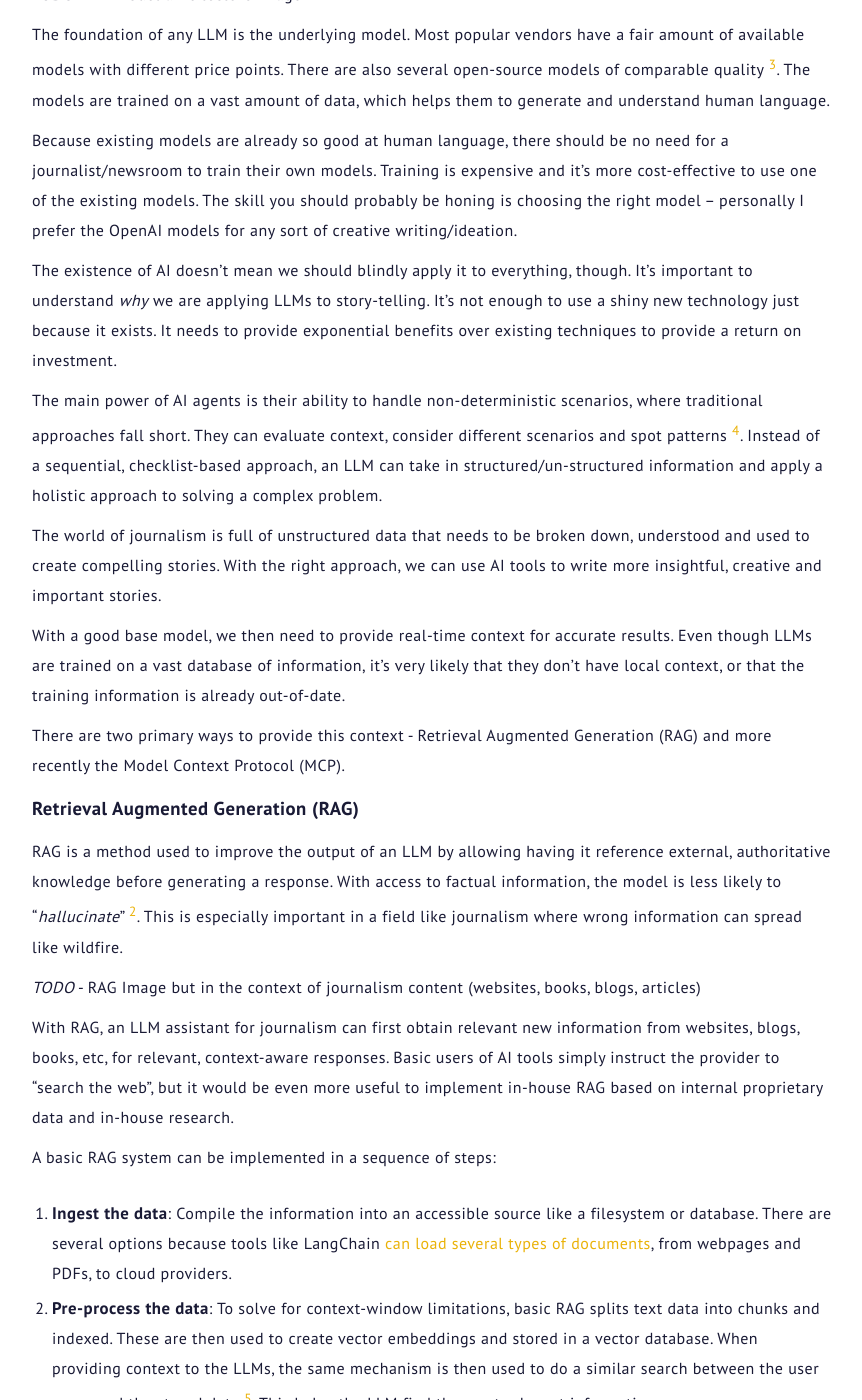
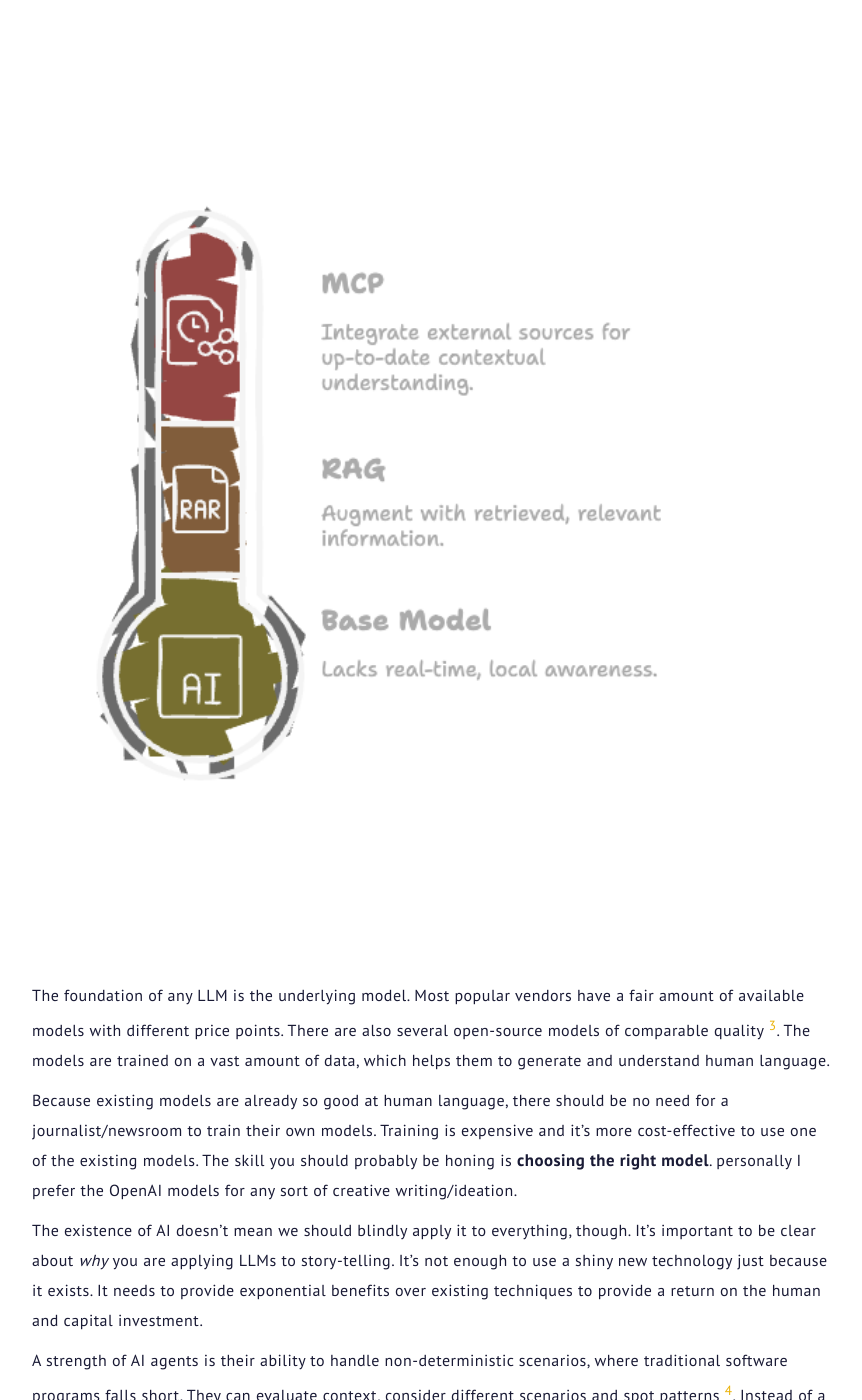
Before and after one commit to OpeOnikute/opeonikute.github.io, a Jekyll site: the page built from posts/ai-journalism.md, in a window 1280 px wide and 1400 px high, scrolled down 1058 px. Shown: the whole window, without its empty margins (208-1070 px from the left). Built offline with Jekyll 4.4.1, drawn with Linux system fonts in a browser that asks for light colours; nearby versions of some CDN libraries; some of the changed text lies outside the part shown.

Commit message:
add some images

```diff
--- a/posts/ai-journalism.md
+++ b/posts/ai-journalism.md
@@ -28,19 +28,19 @@
 
 ### Training a Model
 
-*TODO* LLM model arhcitecture image
+![Choosing a model](/media/ai-training-model.png)
 
 The foundation of any LLM is the underlying model. Most popular vendors have a fair amount of available models with different price points. There are also several open-source models of comparable quality [^3]. The models are trained on a vast amount of data, which helps them to generate and understand human language.
 
-Because existing models are already so good at human language, there should be no need for a journalist/newsroom to train their own models. Training is expensive and it's more cost-effective to use one of the existing models. The skill you should probably be honing is choosing the right model -- personally I prefer the OpenAI models for any sort of creative writing/ideation.
+Because existing models are already so good at human language, there should be no need for a journalist/newsroom to train their own models. Training is expensive and it's more cost-effective to use one of the existing models. The skill you should probably be honing is **choosing the right model**. personally I prefer the OpenAI models for any sort of creative writing/ideation.
 
-The existence of AI doesn't mean we should blindly apply it to everything, though. It's important to understand *why* we are applying LLMs to story-telling. It's not enough to use a shiny new technology just because it exists. It needs to provide exponential benefits over existing techniques to provide a return on investment.
+The existence of AI doesn't mean we should blindly apply it to everything, though. It's important to be clear about *why* you are applying LLMs to story-telling. It's not enough to use a shiny new technology just because it exists. It needs to provide exponential benefits over existing techniques to provide a return on the human and capital investment.
 
-The main power of AI agents is their ability to handle non-deterministic scenarios, where traditional approaches fall short. They can evaluate context, consider different scenarios and spot patterns [^4]. Instead of a sequential, checklist-based approach, an LLM can take in structured/un-structured information and apply a holistic approach to solving a complex problem.
+A strength of AI agents is their ability to handle non-deterministic scenarios, where traditional software programs falls short. They can evaluate context, consider different scenarios and spot patterns [^4]. Instead of a sequential, checklist-based approach, an LLM can take in structured/un-structured information and apply a holistic approach to solving a complex problem.
 
-The world of journalism is full of unstructured data that needs to be broken down, understood and used to create compelling stories. With the right approach, we can use AI tools to write more insightful, creative and important stories.
+This makes LLM perfect for the world of journalism, which is full of unstructured data to be broken down, understood and used to create compelling stories. With the right approach, we can use AI tools to write more insightful stories.
 
-With a good base model, we then need to provide real-time context for accurate results. Even though LLMs are trained on a vast database of information, it's very likely that they don't have local context, or that the training information is already out-of-date.
+With a good base model chosen, we then need to provide real-time context for accurate results. Even though LLMs are trained on a vast database of information, it's very likely that they don't have local context, or that the training information is already out-of-date.
 
 There are two primary ways to provide this context - Retrieval Augmented Generation (RAG) and more recently the Model Context Protocol (MCP).
 
@@ -48,7 +48,7 @@
 
 RAG is a method used to improve the output of an LLM by allowing having it reference external, authoritative knowledge before generating a response. With access to factual information, the model is less likely to "*hallucinate*" [^2]. This is especially important in a field like journalism where wrong information can spread like wildfire.
 
-*TODO* - RAG Image but in the context of journalism content (websites, books, blogs, articles)
+![RAG Architecture](/media/ai-rag-example.png)
 
 With RAG, an LLM assistant for journalism can first obtain relevant new information from websites, blogs, books, etc, for relevant, context-aware responses. Basic users of AI tools simply instruct the provider to "search the web", but it would be even more useful to implement in-house RAG based on internal proprietary data and in-house research.
 
```
Also changed, not shown: posts/write.md (+1 -1 lines), media/ai-rag-example.png (added), media/ai-training-model.png (added).
